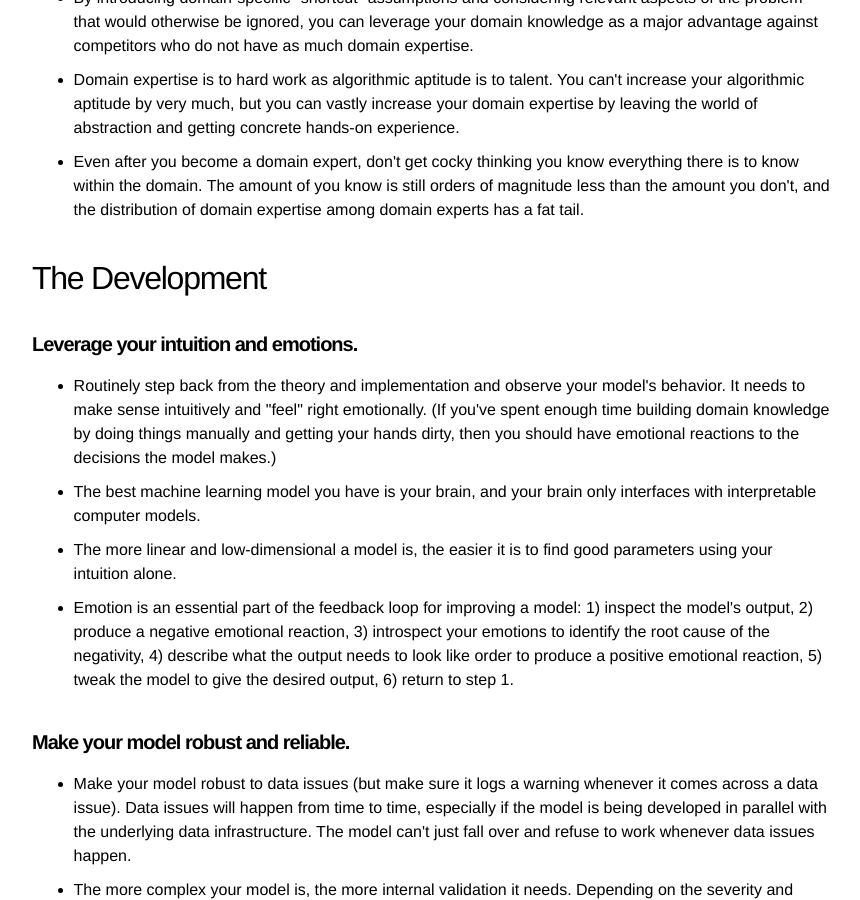
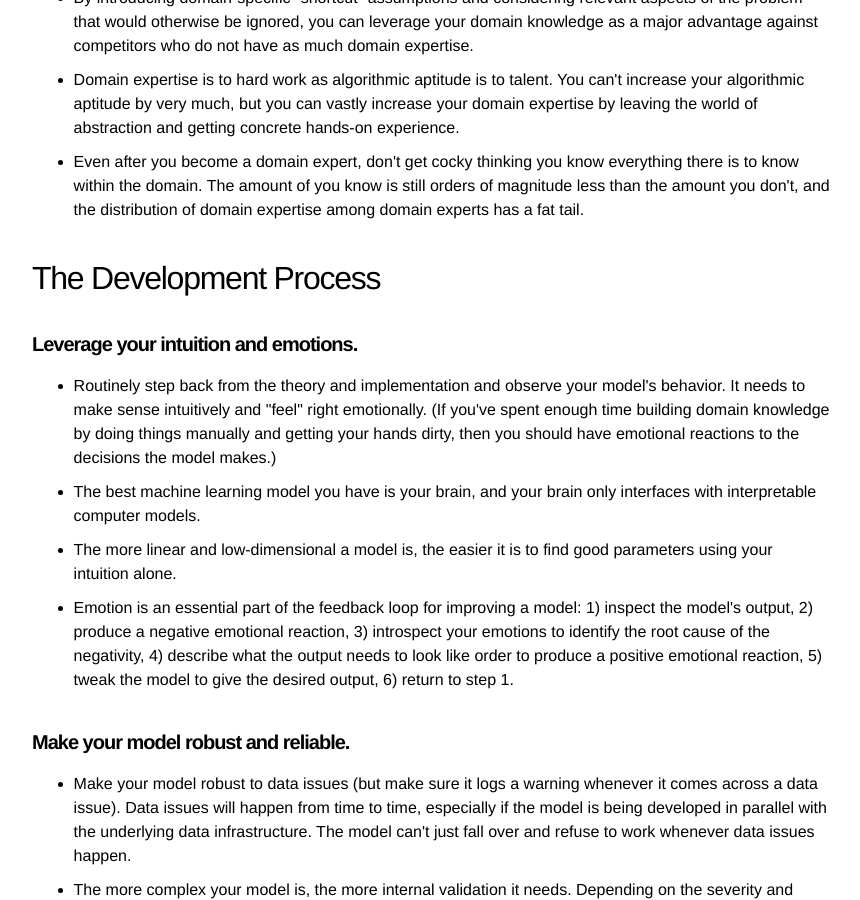
Before and after one commit to quantmonster/quantmonster.github.io, a Jekyll site: the page built from _posts/2022-09-07-modeling-tips.md, in a window 1280 px wide and 900 px high, scrolled down 2480 px. Shown: the whole window, without its empty margins (208-1068 px from the left). Built offline with Jekyll 4.4.1, drawn with Linux system fonts in a browser that asks for light colours.

Commit message:
Update 2022-09-07-modeling-tips.md

```diff
--- a/_posts/2022-09-07-modeling-tips.md
+++ b/_posts/2022-09-07-modeling-tips.md
@@ -74,7 +74,7 @@ In summary: it is often more efficient to manually encode expert knowledge in a
  <li>Even after you become a domain expert, don't get cocky thinking you know everything there is to know within the domain. The amount of you know is still orders of magnitude less than the amount you don't, and the distribution of domain expertise among domain experts has a fat tail.</li>
  </ul>
 
-<h2>The Development</h2>
+<h2>The Development Process</h2>
 
 <h4><b>Leverage your intuition and emotions.</b></h4>
 <ul>
```
